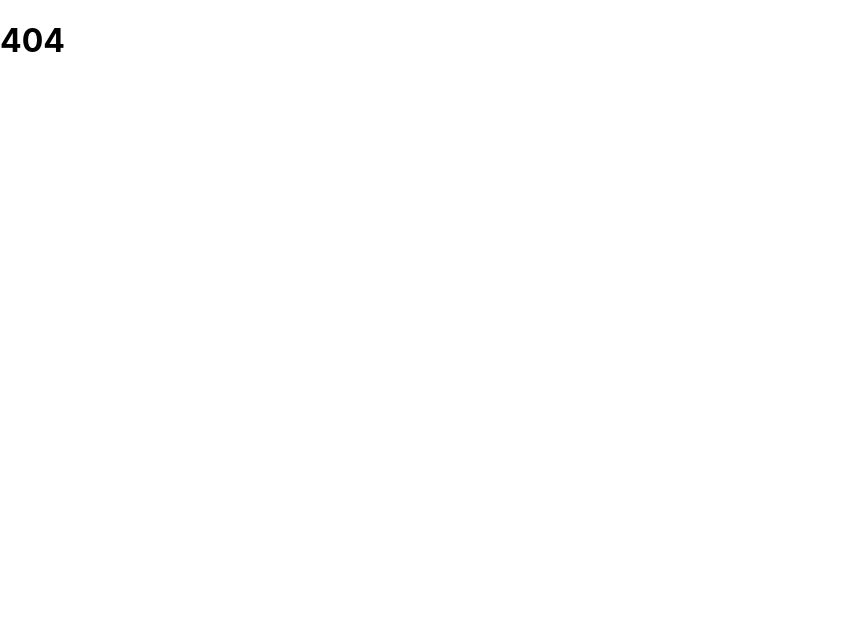
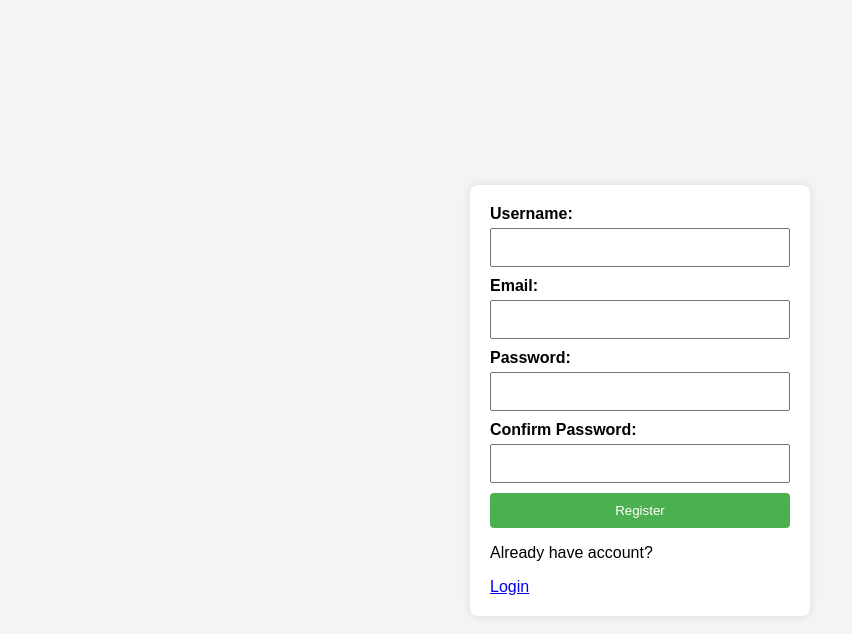
Before and after one commit to navdeepsta/quickart, a React (Create React App) app: page /signup in a window 1280 px wide. Shown: the top 634 px of the page, without its empty margins (0-852 px from the left). Built offline with nearby package versions, Linux system fonts and the light colour scheme.

Commit message:
feat: add user registration

```diff
--- a/src/App.js
+++ b/src/App.js
@@ -1,5 +1,6 @@
 import Main from "./components/Main";
 import Login from "./components/Authentication/Login";
+import SignUp from "./components/Authentication/SignUp";
 
 import "./App.css";
 import {
@@ -15,6 +16,7 @@ const router = createBrowserRouter(
       <Route path="/" element={<Main />}></Route>
       <Route path="/products" element={<Main />} />
       <Route path="/login" element={<Login />}/>
+      <Route path="/signup" element={<SignUp />}/>
       <Route path="*" element={<h1>404</h1>}></Route>
     </>
   )
--- a/src/components/Authentication/Login/Login.css
+++ b/src/components/Authentication/Login/Login.css
@@ -1,19 +1,24 @@
 .login-container {
+    font-family: Arial, sans-serif;
+    background-color: #f4f4f4;
+    margin: 0;
+    padding: 0;
     display: flex;
     justify-content: center;
-    background-color: #fff;
-    padding: 20px;
-    border-radius: 8px;
-    box-shadow: 0 0 10px rgba(0, 0, 0, 0.1);
+    align-items: center;
+    height: 100vh;
 }
+
 .login-container .form-group {
     margin-bottom: 15px;
 }
+
 label {
     display: block;
     font-weight: bold;
     margin-bottom: 5px;
 }
+
 .login-container input {
     width: 100%;
     padding: 8px;
@@ -21,6 +26,7 @@ label {
     border: 1px solid #ccc;
     border-radius: 4px;
 }
+
 button.login, button.register {
     background-color: #4caf50;
     color: #fff;
--- a/src/components/Authentication/Login/index.js
+++ b/src/components/Authentication/Login/index.js
@@ -1,5 +1,5 @@
 import React, { useState, useEffect } from "react";
-import { useLocation, useNavigate } from "react-router-dom";
+import { useLocation, useNavigate, Link } from "react-router-dom";
 import Profile from "../../Profile";
 import usersData from "./users.json";
 import "./Login.css";
@@ -24,7 +24,7 @@ export default function Login() {
     localStorage.setItem("users", JSON.stringify(usersData))
 
     let result = localStorage.getItem("users");
-    result = JSON.parse(result)
+    result = JSON.parse(result);
 
     // Simulate a simple login check
     const user = result.users.find(
@@ -89,9 +89,11 @@ export default function Login() {
             <button className="login" onClick={handleLogin}>
               Login
             </button>
+            <Link to={"/signup"}>
             <button type="button" className="register">
-              Register
+               Register
             </button>
+            </Link>
           </form>
         </div>
       )}
--- /dev/null
+++ b/src/components/Authentication/SignUp/SignUp.css
@@ -0,0 +1,45 @@
+.signup-card {
+    font-family: Arial, sans-serif;
+    background-color: #f4f4f4;
+    margin: 0;
+    padding: 0;
+    display: flex;
+    justify-content: center;
+    align-items: center;
+    height: 100vh;
+}
+
+.signup-card form {
+    background-color: #fff;
+    padding: 20px;
+    border-radius: 8px;
+    box-shadow: 0 0 10px rgba(0, 0, 0, 0.1);
+    width: 300px;
+}
+
+.signup-card input {
+    width: 100%;
+    padding: 10px;
+    margin-bottom: 10px;
+    box-sizing: border-box;
+}
+
+.signup-card button {
+    background-color: #4caf50;
+    color: #fff;
+    padding: 10px;
+    border: none;
+    border-radius: 4px;
+    cursor: pointer;
+    width: 100%;
+}
+
+.signup-card button:hover {
+    background-color: #45a049;
+}
+
+.signup-card .success-message {
+    margin-top: 20px;
+    color: #4caf50;
+    text-align: center;
+}
--- /dev/null
+++ b/src/components/Authentication/SignUp/index.js
@@ -0,0 +1,98 @@
+import React, { useState } from "react";
+import { Link } from "react-router-dom";
+import "./SignUp.css";
+
+export default function SignUp() {
+  const [formData, setFormData] = useState({
+    username: "",
+    email: "",
+    password: "",
+    confirmPassword: "",
+  });
+
+  const [registrationSuccess, setRegistrationSuccess] = useState(false);
+
+  const handleChange = (e) => {
+    const { name, value } = e.target;
+    setFormData({
+      ...formData,
+      [name]: value,
+    });
+  };
+
+  const handleRegister = () => {
+    const { username, email, password, confirmPassword } = formData;
+    if (username && email && password && confirmPassword) {
+      let result = localStorage.getItem("users");
+      result = JSON.parse(result);
+      result.users.push(formData);
+      localStorage.setItem("users", JSON.stringify({ users: result.users }));
+      setRegistrationSuccess(true);
+    } else {
+      alert("Please fill out the form");
+    }
+  };
+
+  return (
+    <div className="signup-card">
+      {!registrationSuccess ? (
+        <form>
+          <label htmlFor="username">Username:</label>
+          <input
+            type="text"
+            id="username"
+            name="username"
+            value={formData.username}
+            onChange={handleChange}
+            required
+          />
+
+          <label htmlFor="email">Email:</label>
+          <input
+            type="email"
+            id="email"
+            name="email"
+            value={formData.email}
+            onChange={handleChange}
+            required
+          />
+
+          <label htmlFor="password">Password:</label>
+          <input
+            type="password"
+            id="password"
+            name="password"
+            value={formData.password}
+            onChange={handleChange}
+            required
+          />
+
+          <label htmlFor="confirmPassword">Confirm Password:</label>
+          <input
+            type="password"
+            id="confirmPassword"
+            name="confirmPassword"
+            value={formData.confirmPassword}
+            onChange={handleChange}
+            required
+          />
+
+          <button type="submit" onClick={handleRegister}>
+            Register
+          </button>
+          <p>Already have account?</p>
+          <Link to={"/login"}>Login</Link>
+        </form>
+      ) : (
+        <div className="success-message">
+          <p>Registration successful!</p>
+          <p>
+            <Link to={"/login"} onClick={() => setRegistrationSuccess(false)}>
+              Click here to login
+            </Link>
+          </p>
+        </div>
+      )}
+    </div>
+  );
+}
--- a/src/components/Navigation/index.js
+++ b/src/components/Navigation/index.js
@@ -8,7 +8,7 @@ export default function Navigation({ shoppingCart, state }) {
         <Link to="/login">Login</Link>
       ) : (
         <>
-          {state?.user.firstName}
+          {state?.user.firstName ? state?.user.firstName : state?.user.username}
           <Link to="/login" state={state}>
             Profile
           </Link>
```
